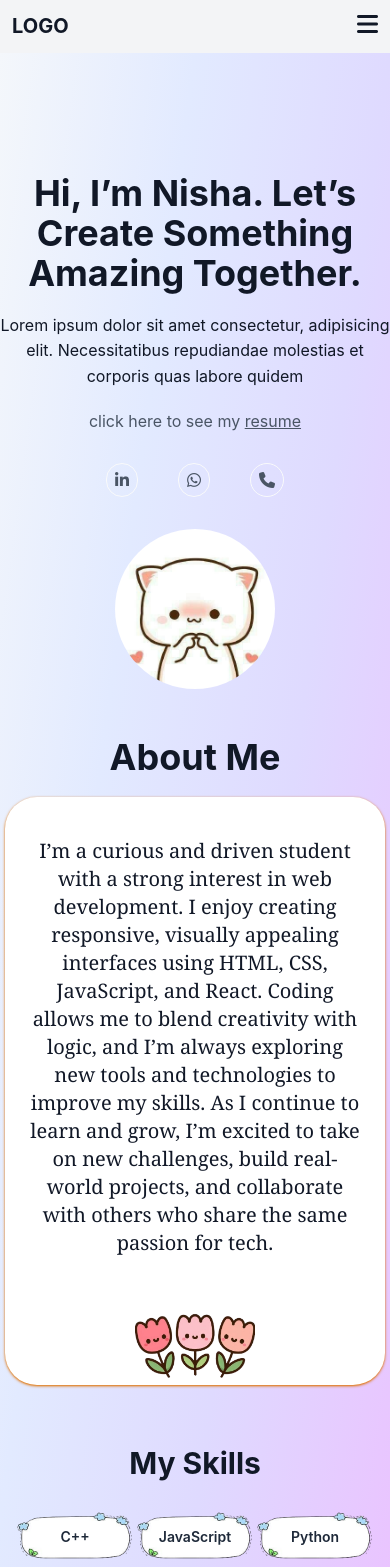
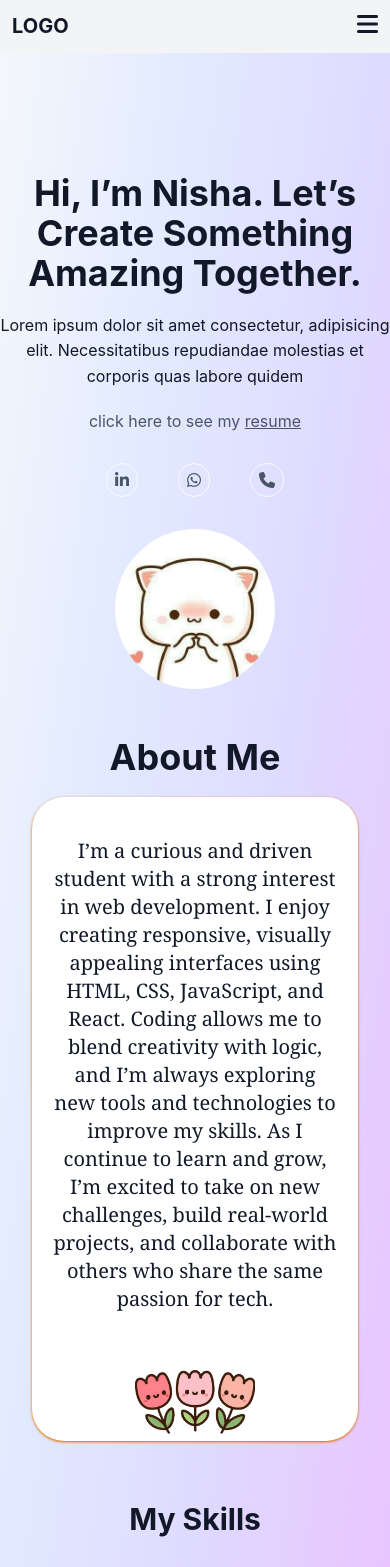
Before and after one commit to Nisha-2410/Portfolio, a React (Vite) app: page / in a window 390 px wide. Shown: the top 1567 px of the page. Built offline with nearby package versions, Linux system fonts and the light colour scheme.

Commit message:
update about.jsx

```diff
--- a/src/components/About.jsx
+++ b/src/components/About.jsx
@@ -6,7 +6,7 @@ export function About() {
   <div className=' text-4xl font-bold  md:text-5xl lg:6xl'>
     About Me
   </div>
-  <div className=' bg-white flex  shadow-amber-600 shadow bg-opacity-80 flex-col justify-center items-center mt-5 rounded-4xl  w-95 md:w-[60%] lg:w-[70%] h-100% ml-8 mr-8'>
+  <div className=' bg-white flex  shadow-amber-600 shadow bg-opacity-80 flex-col justify-center items-center mt-5 rounded-4xl  w-fit max-w-4xl md:w-[60%] lg:w-[70%] h-auto ml-8 mr-8'>
 
     <div className='p-2'>
     <div className='w-11/12 md:w-[65%] lg:w-[75%] text-center mx-auto font-serif text-xl md:text-2xl mt-8'>
```
